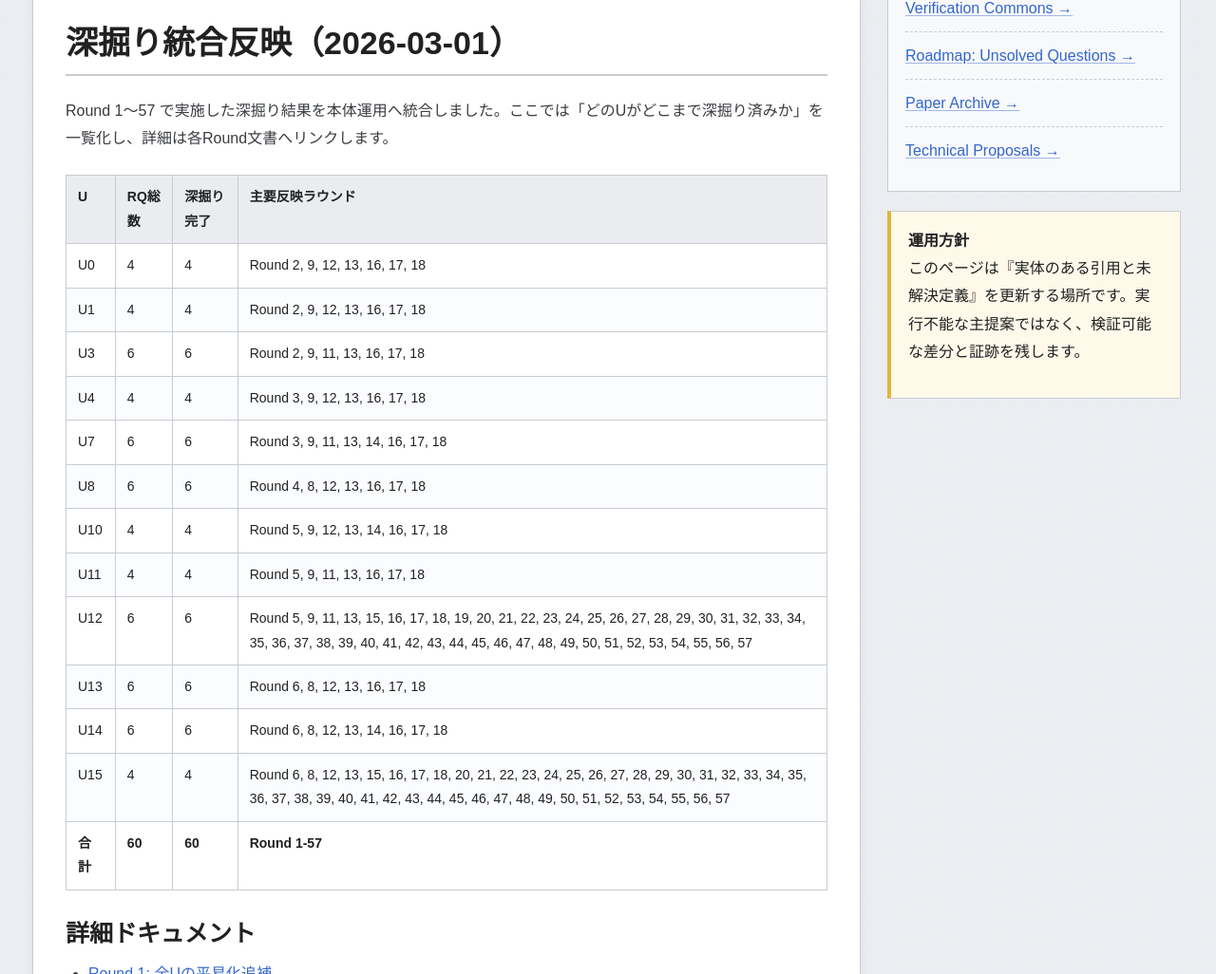
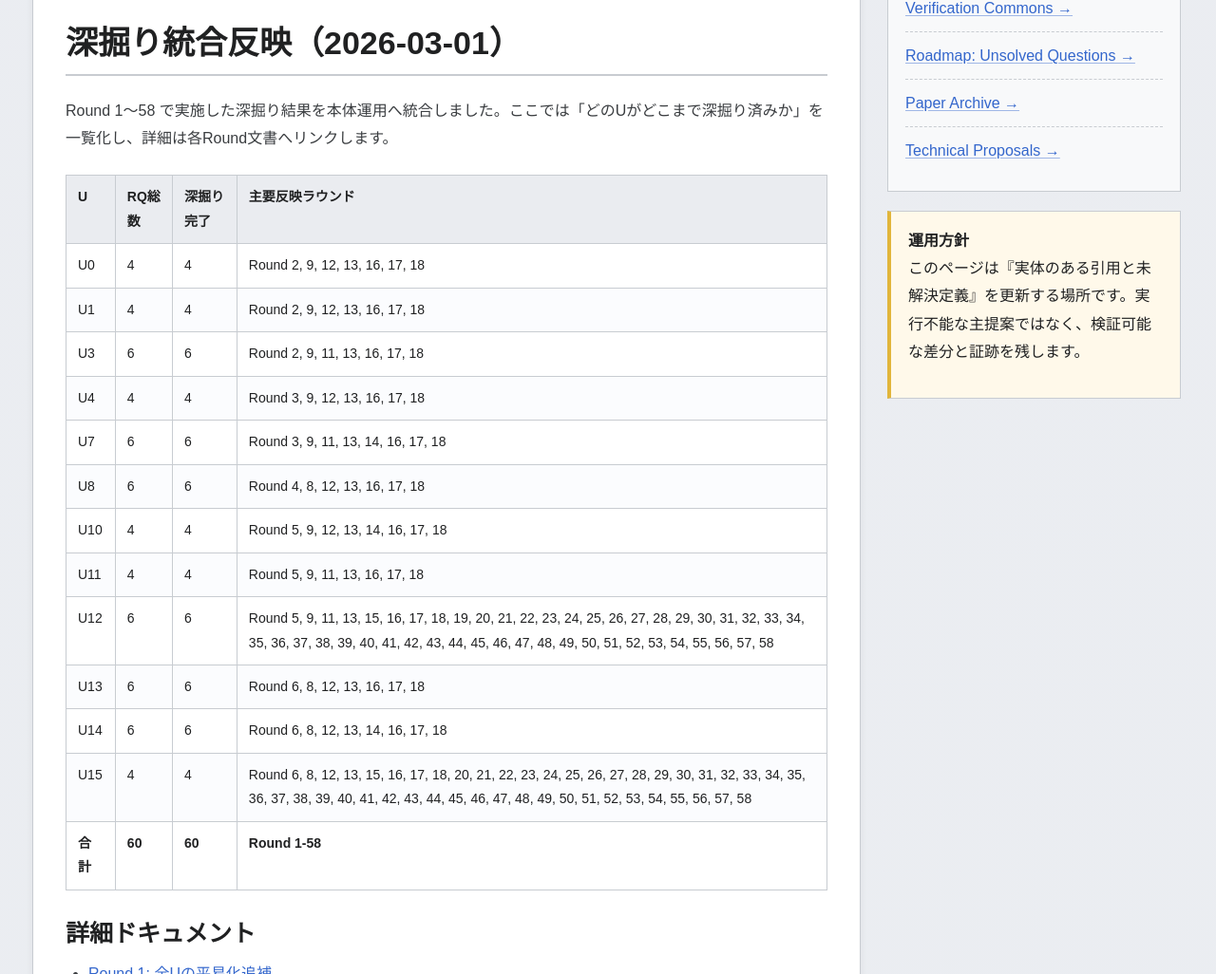
Before and after one commit to yasufumi-nakata/eegflow, a Jekyll site: the page built from research_harvest_50.md, in a window 1280 px wide and 1400 px high, scrolled down 6243 px. Shown: the part 152-1178 px from the top of the window at 95% size. Built offline with Jekyll 4.4.1, drawn with Linux system fonts in a browser that asks for light colours; some of the changed text lies outside the part shown.

Commit message:
Add Round 58 publish apply queue and pending-review resolution

```diff
--- a/research_harvest_50.md
+++ b/research_harvest_50.md
@@ -156,7 +156,7 @@
 <section class="section" id="deepening-integration-20260301">
 <h2 class="section-title">深掘り統合反映（2026-03-01）</h2>
 <p>
-Round 1〜57 で実施した深掘り結果を本体運用へ統合しました。ここでは「どのUがどこまで深掘り済みか」を一覧化し、詳細は各Round文書へリンクします。
+Round 1〜58 で実施した深掘り結果を本体運用へ統合しました。ここでは「どのUがどこまで深掘り済みか」を一覧化し、詳細は各Round文書へリンクします。
 </p>
 <table class="data-table">
 <thead><tr><th>U</th><th>RQ総数</th><th>深掘り完了</th><th>主要反映ラウンド</th></tr></thead><tbody>
@@ -168,11 +168,11 @@
 <tr><td>U8</td><td>6</td><td>6</td><td>Round 4, 8, 12, 13, 16, 17, 18</td></tr>
 <tr><td>U10</td><td>4</td><td>4</td><td>Round 5, 9, 12, 13, 14, 16, 17, 18</td></tr>
 <tr><td>U11</td><td>4</td><td>4</td><td>Round 5, 9, 11, 13, 16, 17, 18</td></tr>
-<tr><td>U12</td><td>6</td><td>6</td><td>Round 5, 9, 11, 13, 15, 16, 17, 18, 19, 20, 21, 22, 23, 24, 25, 26, 27, 28, 29, 30, 31, 32, 33, 34, 35, 36, 37, 38, 39, 40, 41, 42, 43, 44, 45, 46, 47, 48, 49, 50, 51, 52, 53, 54, 55, 56, 57</td></tr>
+<tr><td>U12</td><td>6</td><td>6</td><td>Round 5, 9, 11, 13, 15, 16, 17, 18, 19, 20, 21, 22, 23, 24, 25, 26, 27, 28, 29, 30, 31, 32, 33, 34, 35, 36, 37, 38, 39, 40, 41, 42, 43, 44, 45, 46, 47, 48, 49, 50, 51, 52, 53, 54, 55, 56, 57, 58</td></tr>
 <tr><td>U13</td><td>6</td><td>6</td><td>Round 6, 8, 12, 13, 16, 17, 18</td></tr>
 <tr><td>U14</td><td>6</td><td>6</td><td>Round 6, 8, 12, 13, 14, 16, 17, 18</td></tr>
-<tr><td>U15</td><td>4</td><td>4</td><td>Round 6, 8, 12, 13, 15, 16, 17, 18, 20, 21, 22, 23, 24, 25, 26, 27, 28, 29, 30, 31, 32, 33, 34, 35, 36, 37, 38, 39, 40, 41, 42, 43, 44, 45, 46, 47, 48, 49, 50, 51, 52, 53, 54, 55, 56, 57</td></tr>
-<tr><td><strong>合計</strong></td><td><strong>60</strong></td><td><strong>60</strong></td><td><strong>Round 1-57</strong></td></tr>
+<tr><td>U15</td><td>4</td><td>4</td><td>Round 6, 8, 12, 13, 15, 16, 17, 18, 20, 21, 22, 23, 24, 25, 26, 27, 28, 29, 30, 31, 32, 33, 34, 35, 36, 37, 38, 39, 40, 41, 42, 43, 44, 45, 46, 47, 48, 49, 50, 51, 52, 53, 54, 55, 56, 57, 58</td></tr>
+<tr><td><strong>合計</strong></td><td><strong>60</strong></td><td><strong>60</strong></td><td><strong>Round 1-58</strong></td></tr>
 </tbody></table>
 
 <h3>詳細ドキュメント</h3>
@@ -234,6 +234,7 @@
 <li><a href="research_deepening_round55_2026-03-01.html">Round 55: 実行ログ雛形とkeep_watch繰越台帳の固定</a></li>
 <li><a href="research_deepening_round56_2026-03-01.html">Round 56: raise判定トレース台帳と次サイクル引継ぎ固定</a></li>
 <li><a href="research_deepening_round57_2026-03-01.html">Round 57: 証跡完全性チェックと公開反映ゲート固定</a></li>
+<li><a href="research_deepening_round58_2026-03-01.html">Round 58: 公開適用キューとpending解消確認表の固定</a></li>
 </ul>
 
 <h3>整合性監査（証跡）</h3>
@@ -575,6 +576,12 @@
 Round 57 の証跡完全性チェックと公開反映ゲート固定は
 <a href="automation/rq_regulation_evidence_completeness_round57_2026-03-01.csv" target="_blank">rq_regulation_evidence_completeness_round57_2026-03-01.csv</a>（問い別証跡完全性チェック）と
 <a href="automation/rq_regulation_publish_gate_round57_2026-03-01.csv" target="_blank">rq_regulation_publish_gate_round57_2026-03-01.csv</a>（問い別公開反映ゲート）
+に記録しています。
+</p>
+<p class="small">
+Round 58 の公開適用キューとpending解消確認表の固定は
+<a href="automation/rq_regulation_publish_apply_queue_round58_2026-03-01.csv" target="_blank">rq_regulation_publish_apply_queue_round58_2026-03-01.csv</a>（問い別公開適用キュー）と
+<a href="automation/rq_regulation_pending_review_resolution_round58_2026-03-01.csv" target="_blank">rq_regulation_pending_review_resolution_round58_2026-03-01.csv</a>（問い別pending解消確認表）
 に記録しています。
 </p>
 </section>
```
Also changed, not shown: automation/rq_regulation_pending_review_resolution_round58_2026-03-01.csv (added, +11 -0 lines), automation/rq_regulation_publish_apply_queue_round58_2026-03-01.csv (added, +11 -0 lines), research_deepening_continue_guide_2026-03-01.md (+6 -2 lines), research_deepening_round58_2026-03-01.md (added, +64 -0 lines).
